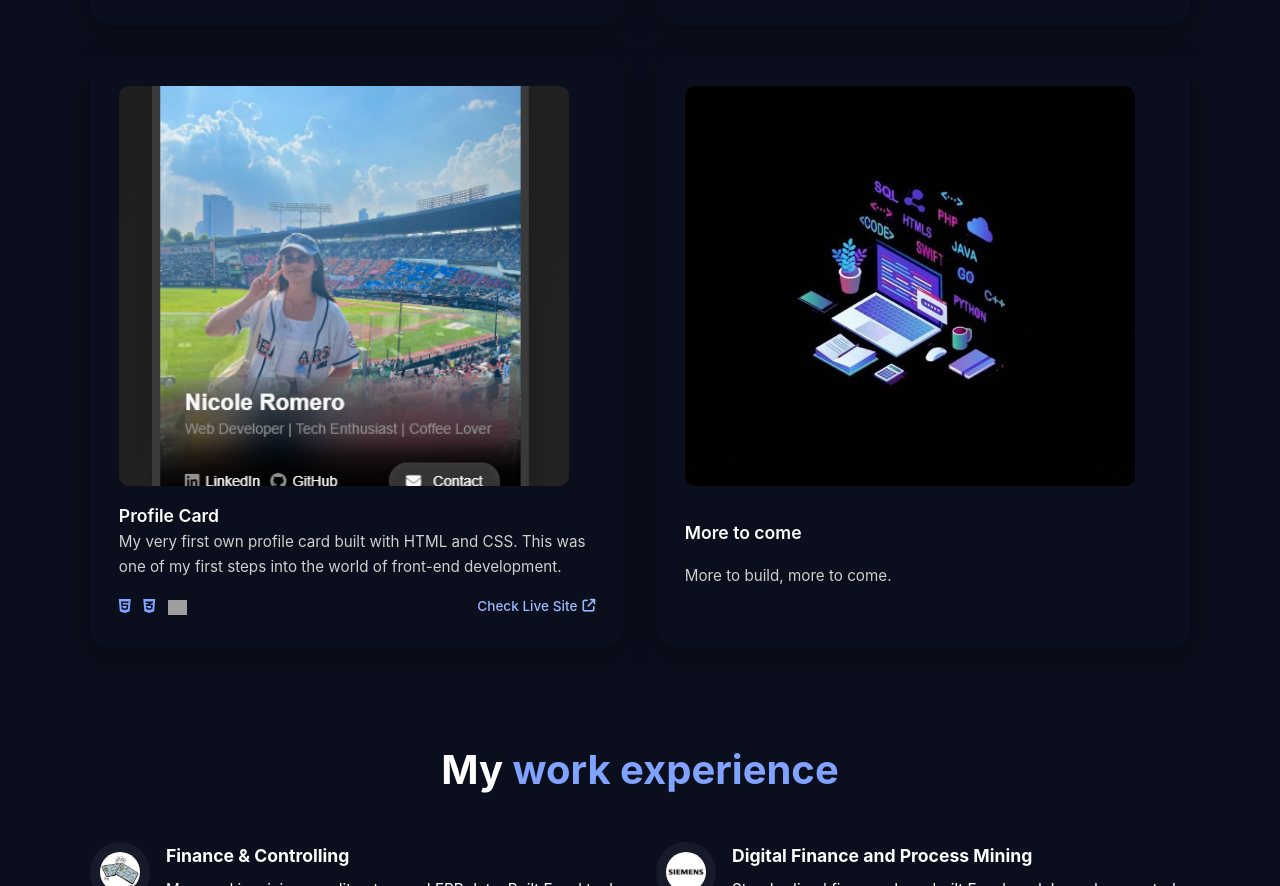
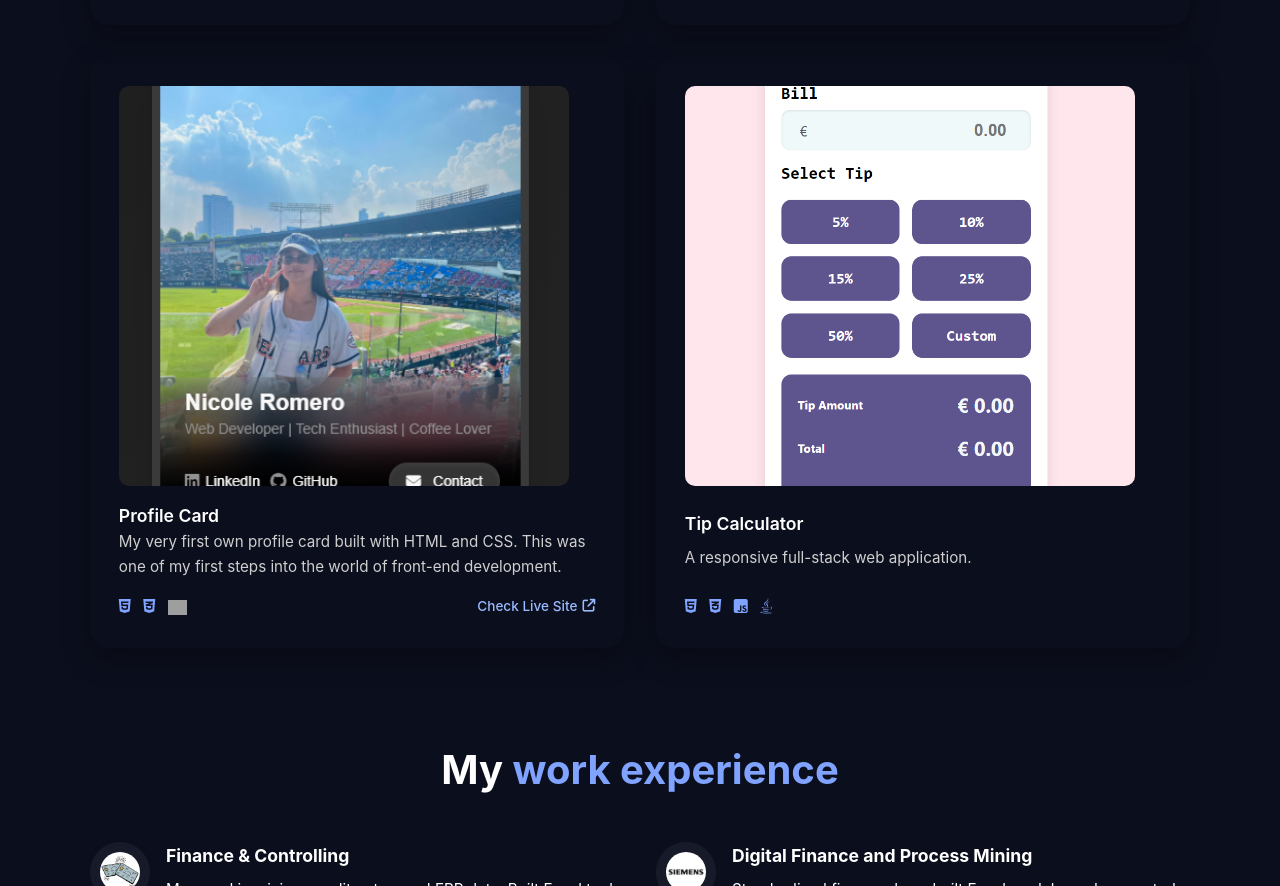
Before and after one commit to nicoleromeroo/Personal-Website, a plain HTML site: page index.html in a window 1280 px wide. Shown: the part 2161-3047 px from the top of the page. Drawn offline with Linux system fonts and the light colour scheme; grey boxes are pictures that could not be loaded; some icons are missing.

Commit message:
added new project

```diff
--- a/index.html
+++ b/index.html
@@ -152,10 +152,17 @@
             </div>
         </div>
         <div class="project-card">
-            <img src="images/more-to-come.jpg" alt="Screenshot of project" class="project-image">
-            <h3>More to come</h3>
-            <p>More to build, more to come.</p>
-            <div class="project-footer"></div>
+            <img src="images/tipcalc.png" alt="Screenshot of project" class="project-image">
+            <h3>Tip Calculator</h3>
+            <p>A responsive full-stack web application.</p>
+            <div class="project-footer">
+                <div class="tech-icons">
+                    <i class="fab fa-html5" title="HTML5"></i>
+                    <i class="fab fa-css3-alt" title="CSS3"></i>
+                    <i class="fab fa-js-square" title="JavaScript"></i>
+                    <i class="fab fa-java" title="Java (Spring Boot)"></i>
+                </div>
+            </div>
         </div>
     </section>
 
```
Also changed, not shown: images/tipcalc.png (added).
